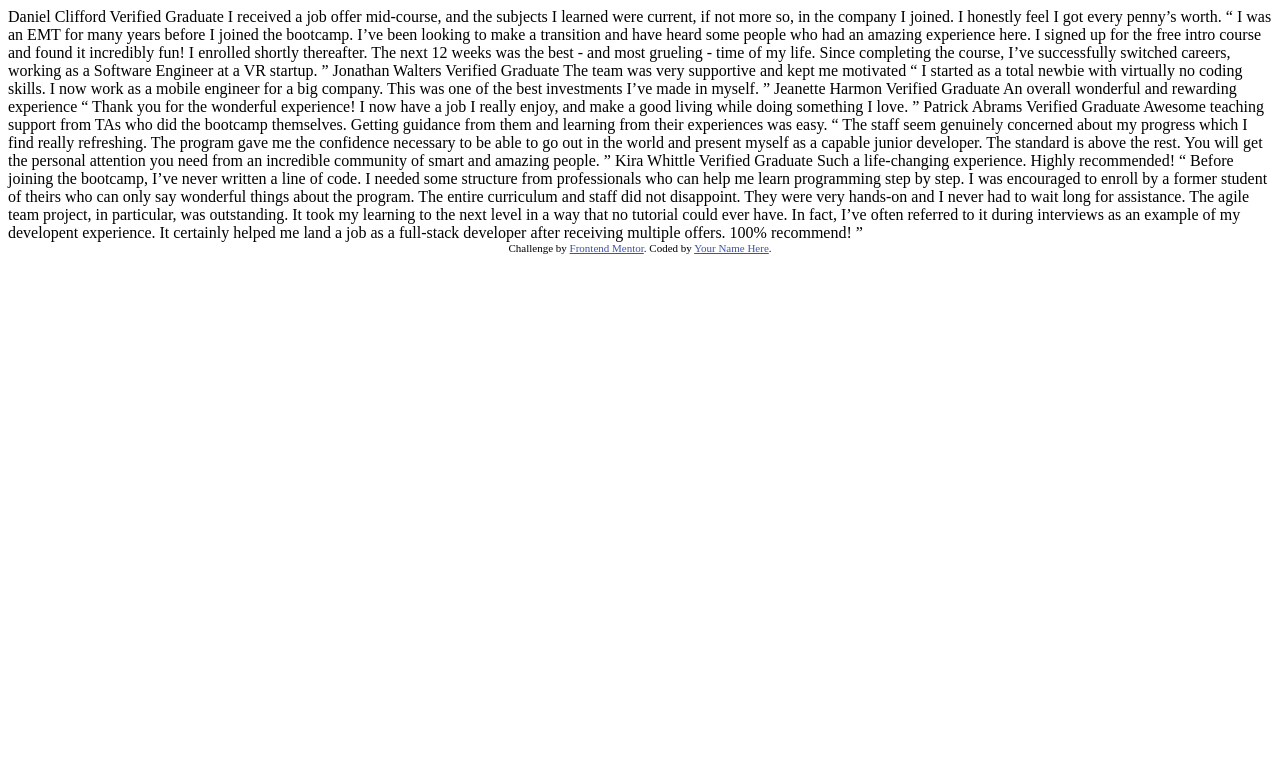
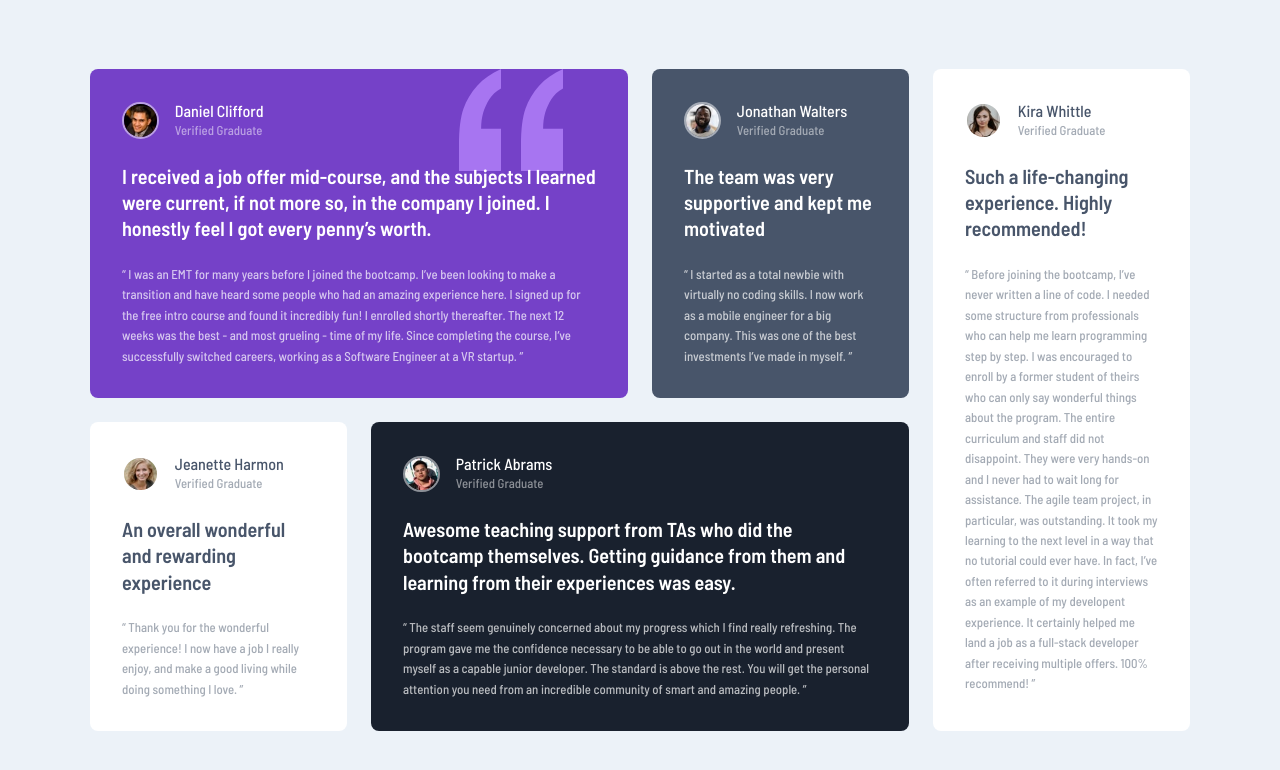
Before and after one commit to Elvis-LR/Testimonials-grid-section, a plain HTML site: page index.html in a window 1280 px wide. Drawn offline with Linux system fonts and the light colour scheme.

Commit message:
Add files via upload

```diff
--- a/index.html
+++ b/index.html
@@ -1,76 +1,122 @@
 <!DOCTYPE html>
 <html lang="en">
   <head>
-  <meta charset="UTF-8">
-  <meta name="viewport" content="width=device-width, initial-scale=1.0"> <!-- displays site properly based on user's device -->
-
-  <link rel="icon" type="image/png" sizes="32x32" href="./images/favicon-32x32.png">
-
+    <meta charset="UTF-8" />
+    <meta name="viewport" content="width=device-width, initial-scale=1.0" />
+    <link
+      rel="icon"
+      type="image/png"
+      sizes="32x32"
+      href="./images/favicon-32x32.png"
+    />
+    <link rel="preconnect" href="https://fonts.googleapis.com" />
+    <link rel="preconnect" href="https://fonts.gstatic.com" crossorigin />
+    <link
+      href="https://fonts.googleapis.com/css2?family=Barlow+Semi+Condensed:wght@500;600&display=swap"
+      rel="stylesheet"
+    />
+    <link rel="stylesheet" href="styles/style.css" />
     <title>Frontend Mentor | [Challenge Name Here]</title>
-
-  <!-- Feel free to remove these styles or customise in your own stylesheet 👍 -->
-  <style>
-    .attribution { font-size: 11px; text-align: center; }
-    .attribution a { color: hsl(228, 45%, 44%); }
-  </style>
   </head>
   <body>
-  Daniel Clifford
-  Verified Graduate
-
-  I received a job offer mid-course, and the subjects I learned were current, if not more so,
-  in the company I joined. I honestly feel I got every penny’s worth.
-
-  “ I was an EMT for many years before I joined the bootcamp. I’ve been looking to make a
-  transition and have heard some people who had an amazing experience here. I signed up
-  for the free intro course and found it incredibly fun! I enrolled shortly thereafter.
-  The next 12 weeks was the best - and most grueling - time of my life. Since completing
-  the course, I’ve successfully switched careers, working as a Software Engineer at a VR startup. ”
-
-  Jonathan Walters
-  Verified Graduate
-
-  The team was very supportive and kept me motivated
-
-  “ I started as a total newbie with virtually no coding skills. I now work as a mobile engineer
-  for a big company. This was one of the best investments I’ve made in myself. ”
-
-  Jeanette Harmon
-  Verified Graduate
-
-  An overall wonderful and rewarding experience
-
-  “ Thank you for the wonderful experience! I now have a job I really enjoy, and make a good living
-  while doing something I love. ”
-
-  Patrick Abrams
-  Verified Graduate
-
-  Awesome teaching support from TAs who did the bootcamp themselves. Getting guidance from them and
-  learning from their experiences was easy.
-
-  “ The staff seem genuinely concerned about my progress which I find really refreshing. The program
-  gave me the confidence necessary to be able to go out in the world and present myself as a capable
-  junior developer. The standard is above the rest. You will get the personal attention you need from
-  an incredible community of smart and amazing people. ”
-
-  Kira Whittle
-  Verified Graduate
-
-  Such a life-changing experience. Highly recommended!
-
-  “ Before joining the bootcamp, I’ve never written a line of code. I needed some structure from
-  professionals who can help me learn programming step by step. I was encouraged to enroll by a former
-  student of theirs who can only say wonderful things about the program. The entire curriculum and staff
-  did not disappoint. They were very hands-on and I never had to wait long for assistance. The agile team
-  project, in particular, was outstanding. It took my learning to the next level in a way that no tutorial
-  could ever have. In fact, I’ve often referred to it during interviews as an example of my developent
-  experience. It certainly helped me land a job as a full-stack developer after receiving multiple offers.
-  100% recommend! ”
-
-  <div class="attribution">
-    Challenge by <a href="https://www.frontendmentor.io?ref=challenge" target="_blank">Frontend Mentor</a>.
-    Coded by <a href="#">Your Name Here</a>.
+    <main class="container">
+      <div class="testimonial-card">
+        <div class="profile">
+          <img src="images/image-daniel.jpg" alt="Daniel Clifford" />
+          <div class="person">
+            <h3>Daniel Clifford</h3>
+            <p>Verified Graduate</p>
           </div>
+        </div>
+        <h2>
+          I received a job offer mid-course, and the subjects I learned were
+          current, if not more so, in the company I joined. I honestly feel I
+          got every penny’s worth.
+        </h2>
+        <p>
+          “ I was an EMT for many years before I joined the bootcamp. I’ve been
+          looking to make a transition and have heard some people who had an
+          amazing experience here. I signed up for the free intro course and
+          found it incredibly fun! I enrolled shortly thereafter. The next 12
+          weeks was the best - and most grueling - time of my life. Since
+          completing the course, I’ve successfully switched careers, working as
+          a Software Engineer at a VR startup. ”
+        </p>
+      </div>
+      <div class="testimonial-card">
+        <div class="profile">
+          <img src="images/image-jonathan.jpg" alt="Jonathan Walters" />
+          <div class="person">
+            <h3>Jonathan Walters</h3>
+            <p>Verified Graduate</p>
+          </div>
+        </div>
+        <h2>The team was very supportive and kept me motivated</h2>
+        <p>
+          “ I started as a total newbie with virtually no coding skills. I now
+          work as a mobile engineer for a big company. This was one of the best
+          investments I’ve made in myself. ”
+        </p>
+      </div>
+      <div class="testimonial-card light">
+        <div class="profile">
+          <img src="images/image-jeanette.jpg" alt="Jeanette Harmon" />
+          <div class="person">
+            <h3>Jeanette Harmon</h3>
+            <p>Verified Graduate</p>
+          </div>
+        </div>
+        <h2>An overall wonderful and rewarding experience</h2>
+        <p>
+          “ Thank you for the wonderful experience! I now have a job I really
+          enjoy, and make a good living while doing something I love. ”
+        </p>
+      </div>
+      <div class="testimonial-card">
+        <div class="profile">
+          <img src="images/image-patrick.jpg" alt="Patrick Abrams" />
+          <div class="person">
+            <h3>Patrick Abrams</h3>
+            <p>Verified Graduate</p>
+          </div>
+        </div>
+        <h2>
+          Awesome teaching support from TAs who did the bootcamp themselves.
+          Getting guidance from them and learning from their experiences was
+          easy.
+        </h2>
+        <p>
+          “ The staff seem genuinely concerned about my progress which I find
+          really refreshing. The program gave me the confidence necessary to be
+          able to go out in the world and present myself as a capable junior
+          developer. The standard is above the rest. You will get the personal
+          attention you need from an incredible community of smart and amazing
+          people. ”
+        </p>
+      </div>
+      <div class="testimonial-card light">
+        <div class="profile">
+          <img src="images/image-kira.jpg" alt="Kira Whittle" />
+          <div class="person">
+            <h3>Kira Whittle</h3>
+            <p>Verified Graduate</p>
+          </div>
+        </div>
+        <h2>Such a life-changing experience. Highly recommended!</h2>
+        <p>
+          “ Before joining the bootcamp, I’ve never written a line of code. I
+          needed some structure from professionals who can help me learn
+          programming step by step. I was encouraged to enroll by a former
+          student of theirs who can only say wonderful things about the program.
+          The entire curriculum and staff did not disappoint. They were very
+          hands-on and I never had to wait long for assistance. The agile team
+          project, in particular, was outstanding. It took my learning to the
+          next level in a way that no tutorial could ever have. In fact, I’ve
+          often referred to it during interviews as an example of my developent
+          experience. It certainly helped me land a job as a full-stack
+          developer after receiving multiple offers. 100% recommend! ”
+        </p>
+      </div>
+    </main>
   </body>
 </html>
--- /dev/null
+++ b/styles/style.css
@@ -0,0 +1,176 @@
+/**** R E S E T  start****/
+*:where(:not(iframe, canvas, img, svg, video):not(svg *, symbol *)) {
+  all: unset;
+  display: revert;
+}
+*,
+*::before,
+*::after {
+  box-sizing: border-box;
+}
+a,
+button {
+  cursor: revert;
+}
+ol,
+ul,
+menu {
+  list-style: none;
+}
+img {
+  max-width: 100%;
+}
+table {
+  border-collapse: collapse;
+}
+textarea {
+  white-space: revert;
+}
+meter {
+  -webkit-appearance: revert;
+  appearance: revert;
+}
+::placeholder {
+  color: unset;
+}
+:where([hidden]) {
+  display: none;
+}
+:where([contenteditable]) {
+  -moz-user-modify: read-write;
+  -webkit-user-modify: read-write;
+  overflow-wrap: break-word;
+  -webkit-line-break: after-white-space;
+}
+:where([draggable="true"]) {
+  -webkit-user-drag: element;
+}
+/**** R E S E T  end****/
+
+/* ### Primary
+
+Moderate violet: hsl(263, 55%, 52%)
+Very dark grayish blue: hsl(217, 19%, 35%)
+Very dark blackish blue: hsl(219, 29%, 14%)
+White: hsl(0, 0%, 100%)
+
+### Neutral
+
+Light gray: hsl(0, 0%, 81%)
+Light grayish blue: hsl(210, 46%, 95%)
+
+Note for text colors:
+
+1. "Verified Graduate" has the same color as the person's name with 50% opacity
+2. Review paragraphs inside the quotations have the same color as well, but are at 70% opacity*/
+
+body {
+  font-size: 13px;
+  font-family: "Barlow Semi Condensed", sans-serif;
+  font-weight: 500;
+  background-color: hsl(210, 46%, 95%);
+  display: grid;
+  place-items: center;
+  min-height: 100vh;
+}
+.container{
+    display: grid;
+    gap: 1.5rem;
+    margin: 1rem;
+    max-width: 68.75rem;
+}
+.testimonial-card {
+  padding: 2rem;
+  color: hsl(0, 0%, 81%);
+  background-color: hsl(263, 55%, 52%);
+  border-radius: 0.5rem;
+  /* min-width: 19rem; */
+}
+.testimonial-card:first-child{
+    background-image: url(../images/bg-pattern-quotation.svg);
+    background-repeat: no-repeat;
+    background-position-x: 85% ;
+}
+.profile {
+  display: flex;
+  align-items: center;
+}
+.person {
+  margin-left: 1rem;
+}
+img {
+  width: 2.3rem;
+  height: 2.3rem;
+  border: 2px solid hsl(0, 0%, 100%, 0.5);
+  border-radius: 50%;
+}
+.person h3 {
+  color: hsl(0, 0%, 100%);
+  font-size: 1rem;
+}
+.person p {
+  color: hsl(0, 0%, 100%, 0.5);
+}
+h2 {
+  font-size: 1.26rem;
+  font-weight: 600;
+  line-height: 1.3;
+  color: hsl(0, 0%, 100%);
+  margin: 1.4rem 0rem;
+}
+p{
+    color: hsl(0, 0%, 100%, 0.7);
+    line-height: 1.6;
+    font-size: 0.80rem;
+}
+.testimonial-card:nth-child(2){
+    background-color: hsl(217, 19%, 35%);
+}
+.testimonial-card:nth-child(3){
+    background-color: hsl(0, 0%, 100%);
+}
+.testimonial-card:nth-child(3) h3, .testimonial-card:nth-child(3) h2{
+    color: hsl(217, 19%, 35%);
+}
+.testimonial-card:nth-child(3) p{
+    color: hsl(217, 19%, 35%, 0.5)
+}
+.testimonial-card:nth-child(4){
+    background-color: hsl(219, 29%, 14%);
+}
+.testimonial-card:nth-child(5){
+    background-color: hsl(0, 0%, 100%);
+}
+.testimonial-card:nth-child(5) h3, .testimonial-card:nth-child(5) h2{
+    color: hsl(217, 19%, 35%);
+}
+.testimonial-card:nth-child(5) p{
+    color: hsl(217, 19%, 35%, 0.5);
+    grid-row-end: span 2;
+}
+/**** desktop *****/
+
+@media (min-width: 25rem){
+    .container{
+        grid-template-columns: repeat(4,1fr);
+        grid-template-areas:
+        "a a b e"
+        "c d d e";
+    }
+    .testimonial-card:nth-child(1){
+        grid-area: a;
+
+    }
+    .testimonial-card:nth-child(2){
+        grid-area: b;
+    }
+    .testimonial-card:nth-child(3){
+        grid-area: c;
+    }
+    .testimonial-card:nth-child(4){
+        grid-area: d;
+    }
+    .testimonial-card:nth-child(5){
+        grid-area: e;
+    }
+}
```
Lines whose indentation alone changed are shown as unchanged.
